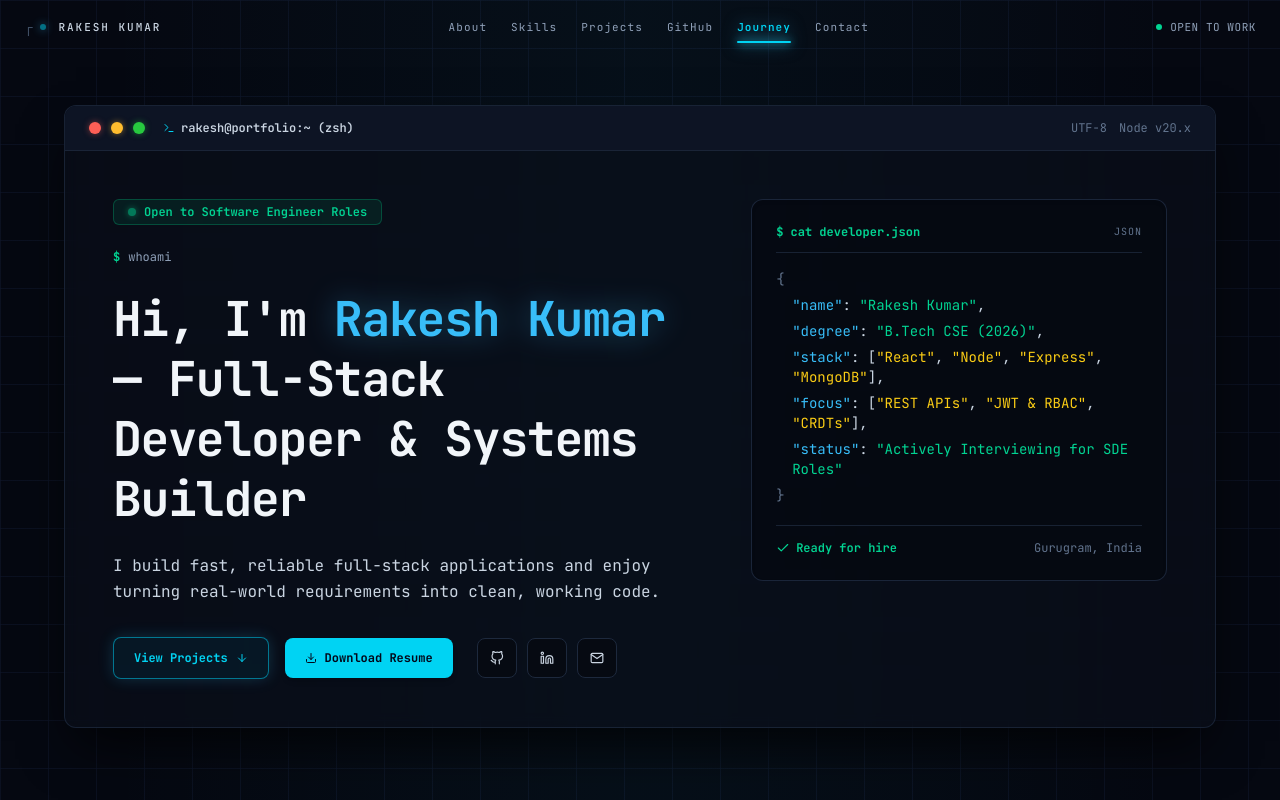
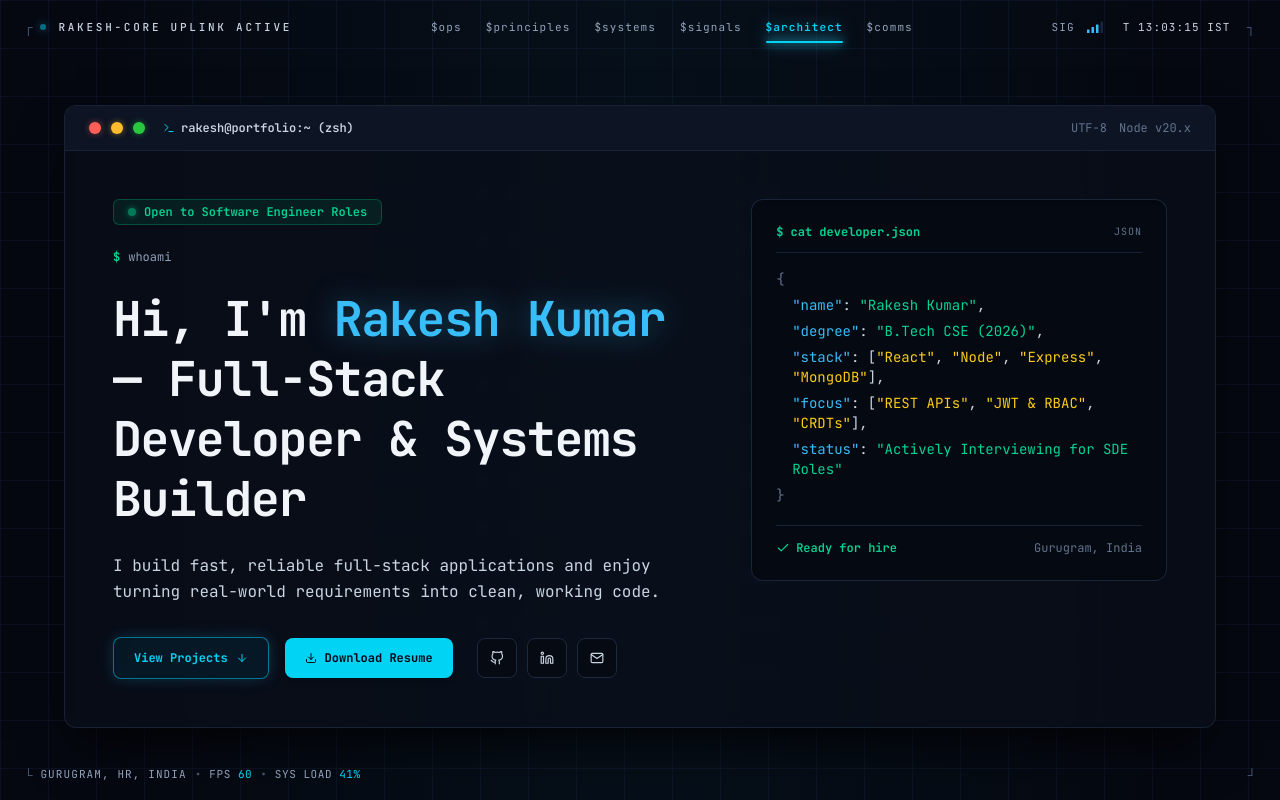
Before and after one commit to rakeshkumar0804/Developer-Portfolio, a React (Vite) app: page / in a window 1280 px wide. Shown: the top 800 px of the page. Built offline with nearby package versions, Linux system fonts and the light colour scheme.

Commit message:
refactor: streamline portfolio navigation and loader

```diff
--- a/src/components/Navbar.jsx
+++ b/src/components/Navbar.jsx
@@ -2,18 +2,29 @@ import React, { useState, useEffect } from 'react';
 import { motion } from 'framer-motion';
 
 const topics = [
-  { name: 'About', href: '#operations', sectionId: 'operations' },
-  { name: 'Skills', href: '#principles', sectionId: 'principles' },
-  { name: 'Projects', href: '#systems', sectionId: 'systems' },
-  { name: 'GitHub', href: '#opensource', sectionId: 'opensource' },
-  { name: 'Journey', href: '#architect', sectionId: 'architect' },
-  { name: 'Contact', href: '#contact', sectionId: 'contact' },
+  { name: '$ops', href: '#operations', sectionId: 'operations' },
+  { name: '$principles', href: '#principles', sectionId: 'principles' },
+  { name: '$systems', href: '#systems', sectionId: 'systems' },
+  { name: '$signals', href: '#opensource', sectionId: 'opensource' },
+  { name: '$architect', href: '#architect', sectionId: 'architect' },
+  { name: '$comms', href: '#contact', sectionId: 'contact' },
 ];
 
 export const TopHud = () => {
+  const [timeString, setTimeString] = useState('');
   const [activeSection, setActiveSection] = useState('operations');
 
   useEffect(() => {
+    const updateTime = () => {
+      setTimeString(
+        new Date().toLocaleTimeString('en-GB', {
+          timeZone: 'Asia/Kolkata',
+          hour12: false,
+        })
+      );
+    };
+    updateTime();
+    const timer = window.setInterval(updateTime, 1000);
     let rafId;
     const handleScroll = () => {
       cancelAnimationFrame(rafId);
@@ -36,6 +47,7 @@ export const TopHud = () => {
     handleScroll();
 
     return () => {
+      window.clearInterval(timer);
       cancelAnimationFrame(rafId);
       window.removeEventListener('scroll', handleScroll);
     };
@@ -61,8 +73,8 @@ export const TopHud = () => {
       <div className="flex items-center gap-2 pointer-events-auto">
         <span className="text-slate-600 text-sm leading-none select-none">┌</span>
         <span className="w-1.5 h-1.5 rounded-full bg-cyan-400 shadow-[0_0_8px_#38bdf8] mr-1 animate-pulse" />
-        <span className="text-[11px] tracking-[0.18em] text-slate-300 font-medium uppercase">
-          Rakesh Kumar
+        <span className="text-[11px] tracking-[0.25em] text-slate-300 font-medium uppercase">
+          RAKESH-CORE UPLINK ACTIVE
         </span>
       </div>
 
@@ -94,9 +106,16 @@ export const TopHud = () => {
         })}
       </nav>
 
-      <div className="hidden lg:flex items-center gap-2 pointer-events-auto font-mono text-[11px] tracking-wider text-slate-400">
-        <span className="h-1.5 w-1.5 rounded-full bg-emerald-400" />
-        <span>OPEN TO WORK</span>
+      <div className="flex items-center gap-3 pointer-events-auto font-mono text-[11px] tracking-widest text-slate-300">
+        <span className="text-slate-400">SIG</span>
+        <svg className="w-4 h-3 flex-shrink-0" viewBox="0 0 16 12" fill="none" aria-hidden="true">
+          <rect x="0" y="8.5" width="2.5" height="3.5" rx="0.5" fill="#38bdf8" />
+          <rect x="4.5" y="6" width="2.5" height="6" rx="0.5" fill="#38bdf8" />
+          <rect x="9" y="3.5" width="2.5" height="8.5" rx="0.5" fill="#38bdf8" />
+          <rect x="13.5" y="0.5" width="2.5" height="11.5" rx="0.5" fill="#1e3a5f" opacity="0.6" />
+        </svg>
+        <span className="text-slate-300 ml-2 font-mono">T {timeString || '00:00:00'} IST</span>
+        <span className="text-slate-600 text-sm leading-none select-none ml-1">┐</span>
       </div>
     </header>
   );
--- a/src/main.jsx
+++ b/src/main.jsx
@@ -13,6 +13,7 @@ import OpenSource from './components/OpenSource';
 import Architect from './components/Architect';
 import Contact from './components/Contact';
 import Footer from './components/Footer';
+import HudFrame from './components/HudFrame';
 import SystemBootloader from './components/SystemBootloader';
 
 function App() {
@@ -65,6 +66,8 @@ function App() {
         <SystemBootloader onComplete={() => setBooting(false)} />
       )}
 
+      <HudFrame />
+
       {/* Sticky Navigation Header */}
       <Navbar />
 
```
